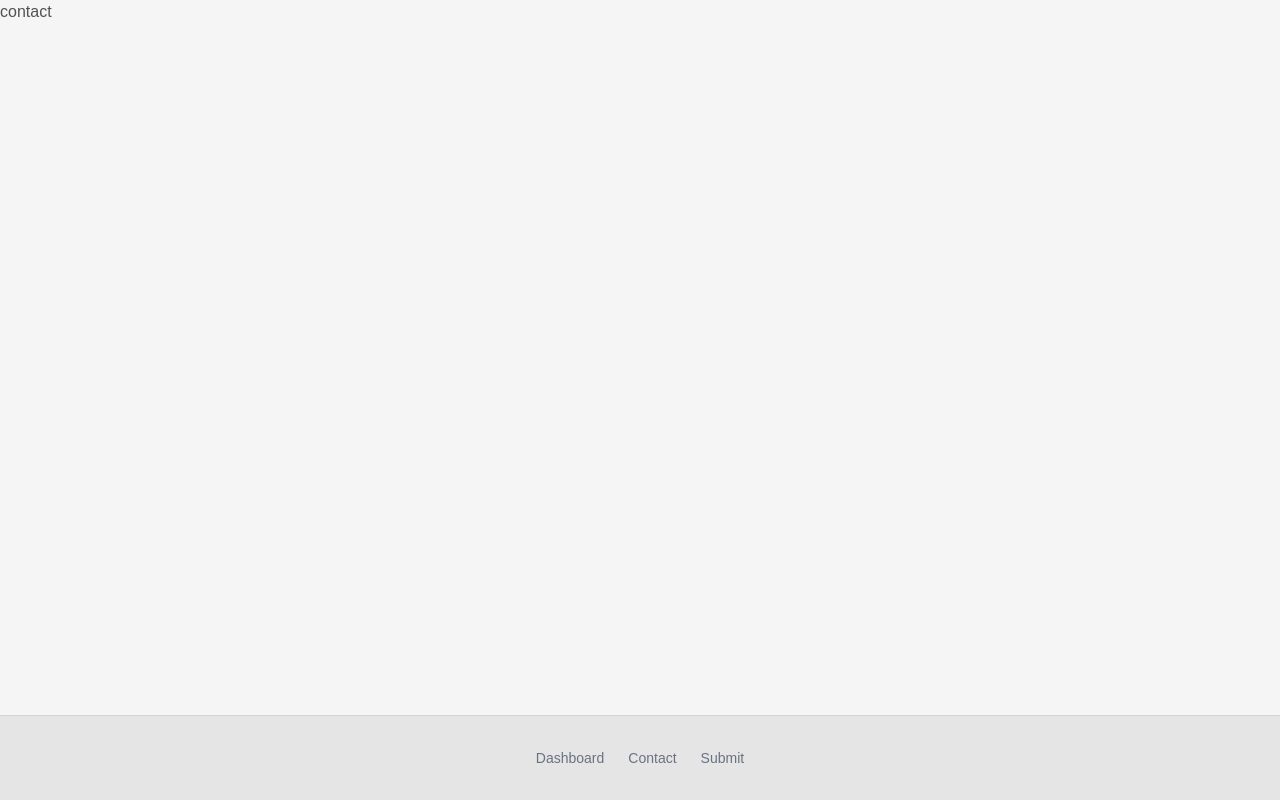
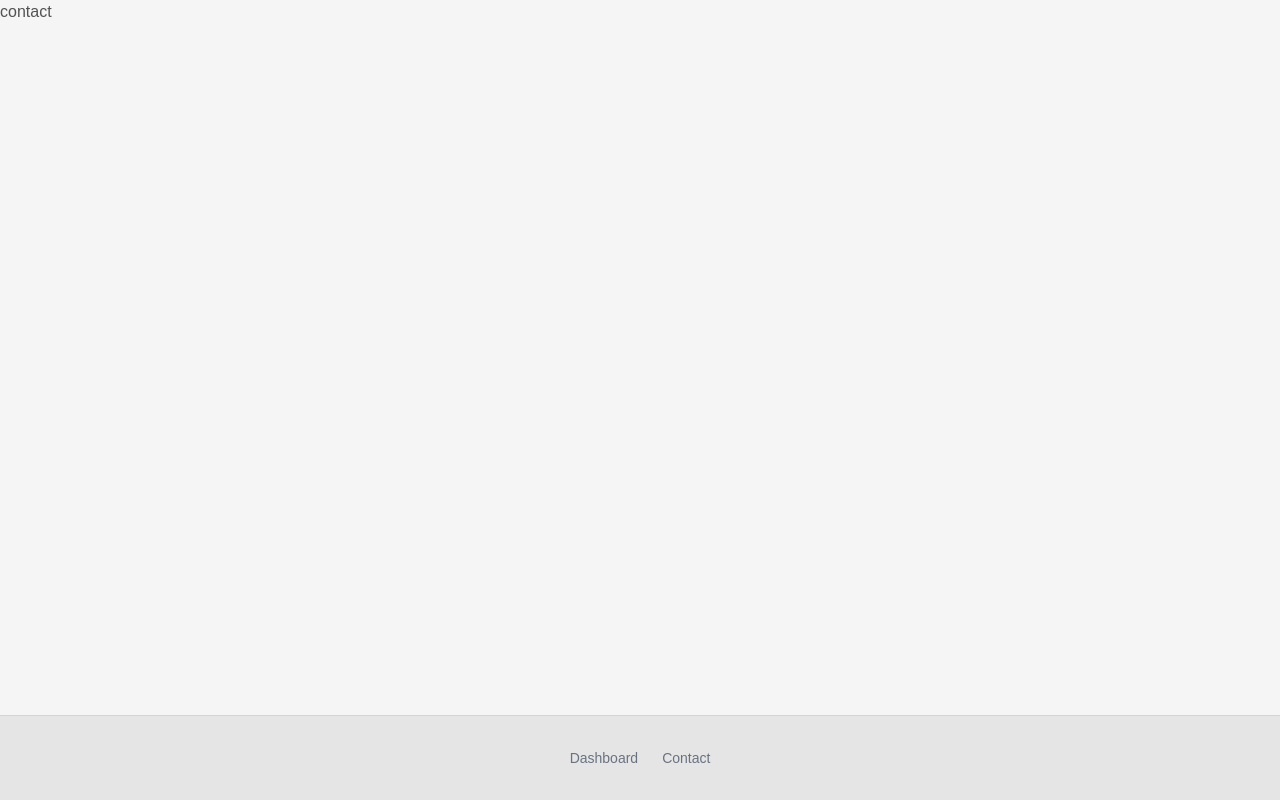
Before and after one commit to MagmaC4/windtunnel, a Next.js app in the folder frontend/: page /contact in a window 1280 px wide. Built offline with nearby package versions, Linux system fonts and the light colour scheme.

Commit message:
Remove submit airspeed page

```diff
--- a/frontend/components/Footer.tsx
+++ b/frontend/components/Footer.tsx
@@ -16,10 +16,6 @@ export default function Footer(){
                     <Link href="/contact" className="text-sm text-gray-500 hover:text-gray-900 transition-colors">
                         Contact
                     </Link>
-
-                    <Link href="/submit" className="text-sm text-gray-500 hover:text-gray-900 transition-colors">
-                        Submit
-                    </Link>
                 </nav>
             </div>
         </footer>
```
Also changed, not shown: frontend/app/deprecated/submit/page.tsx (renamed from frontend/app/submit/page.tsx).
